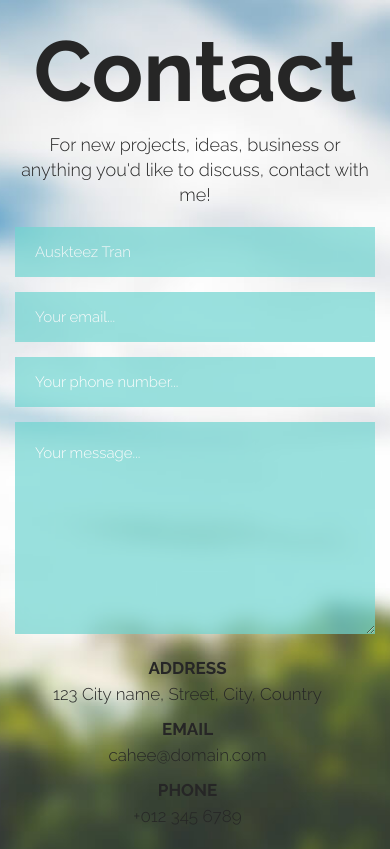
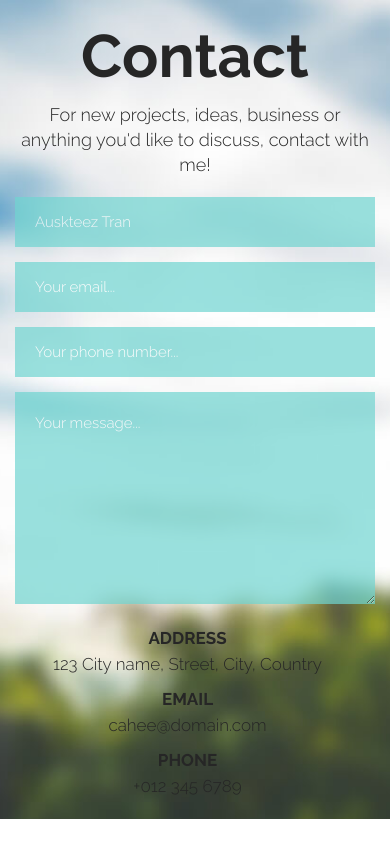
Before and after one commit to davaynamore/cahee, a website: page project/src/index.html in a window 390 px wide. Drawn offline with nearby package versions, Linux system fonts and the light colour scheme; files that its build step writes are made by us from their sources; files whose address does not match are found by name.

Commit message:
correct media 575 title

```diff
--- a/project/src/scss/_farikmax-contact.scss
+++ b/project/src/scss/_farikmax-contact.scss
@@ -41,6 +41,10 @@
 
 	@media all and (max-width: 1199px) {
 		margin-bottom: px_to_rem(10px);
+	}
+
+	@media all and (max-width: 575px) {
+		font-size: $title-size;
 	}
 }
 
```
